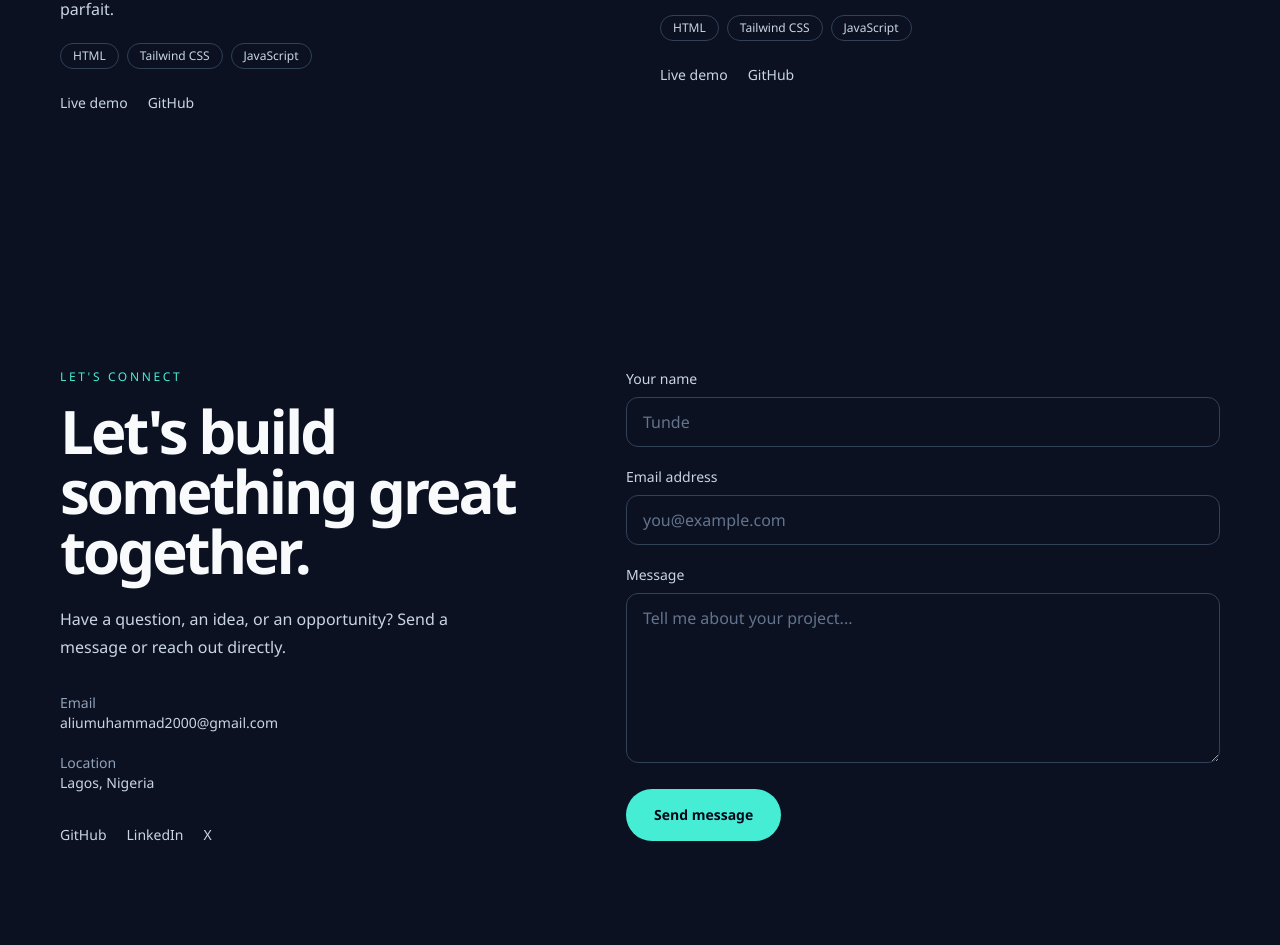
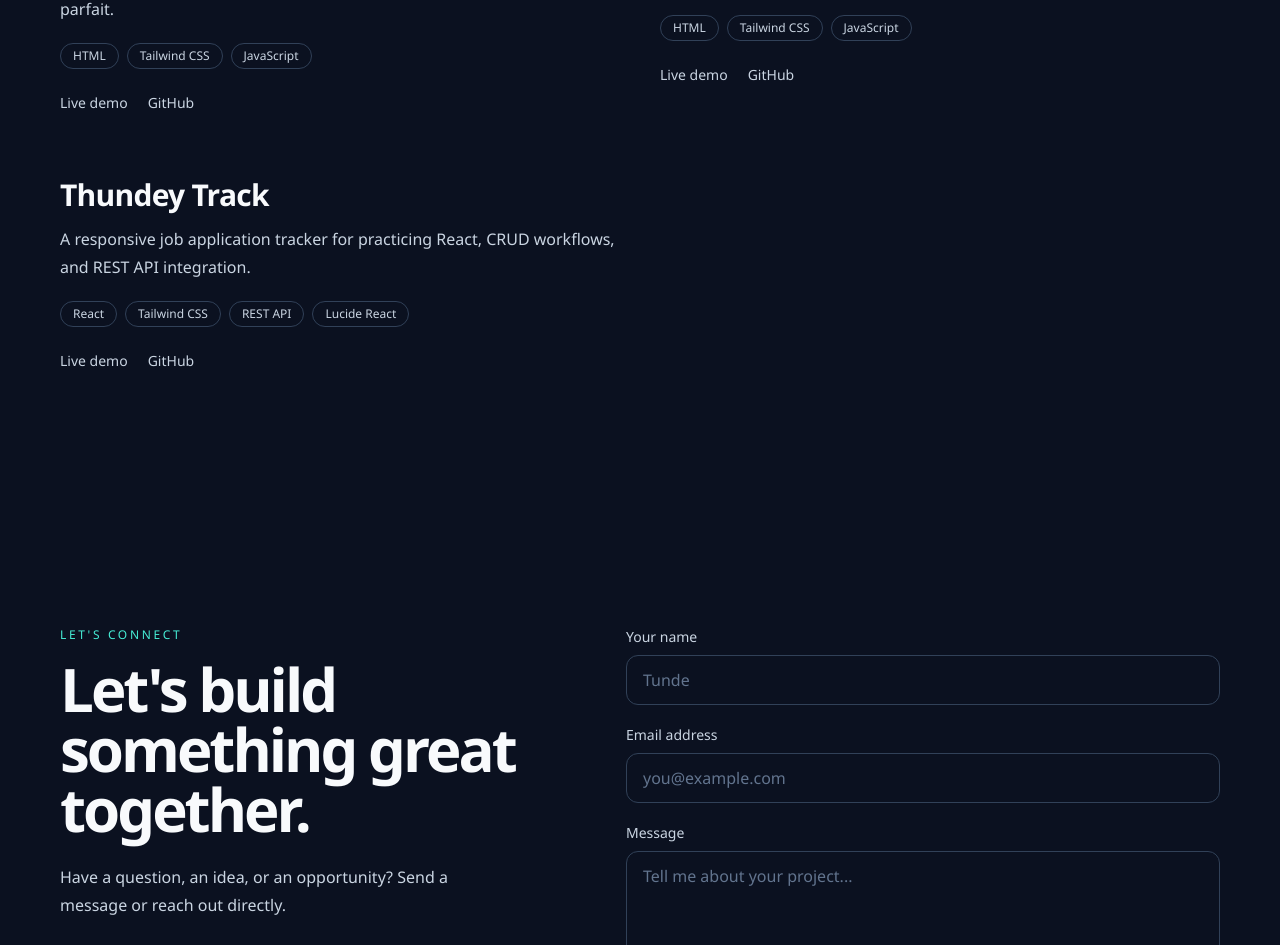
Before and after one commit to aliumuhammad2000-dev/my-portfolio, a React (Vite) app: page / in a window 1280 px wide. Shown: the part 3444-4389 px from the top of the page. Built offline with nearby package versions, Linux system fonts and the light colour scheme.

Commit message:
Add Thundey Track to portfolio (#3)

```diff
--- a/src/data/projects.js
+++ b/src/data/projects.js
@@ -31,4 +31,12 @@ export const projects = [
     liveDemo: 'https://thundeyblogtemplate.netlify.app/',
     github: 'https://github.com/aliumuhammad2000-dev/blog-template',
   },
+  {
+    id: '05',
+    name: 'Thundey Track',
+    description: 'A responsive job application tracker for practicing React, CRUD workflows, and REST API integration.',
+    technologies: ['React', 'Tailwind CSS', 'REST API', 'Lucide React'],
+    liveDemo: 'https://thundey-tracker.vercel.app/',
+    github: 'https://github.com/aliumuhammad2000-dev/thundey-tracker',
+  },
 ];
```
